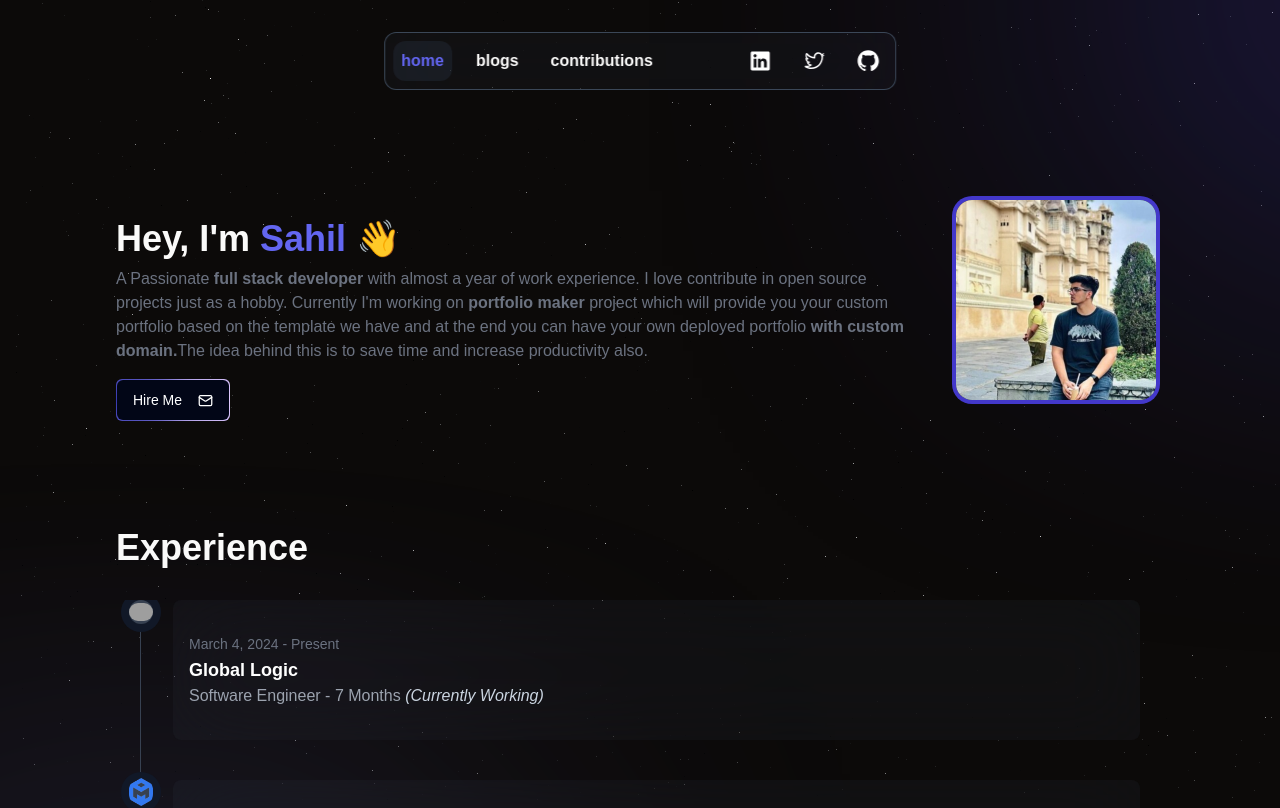
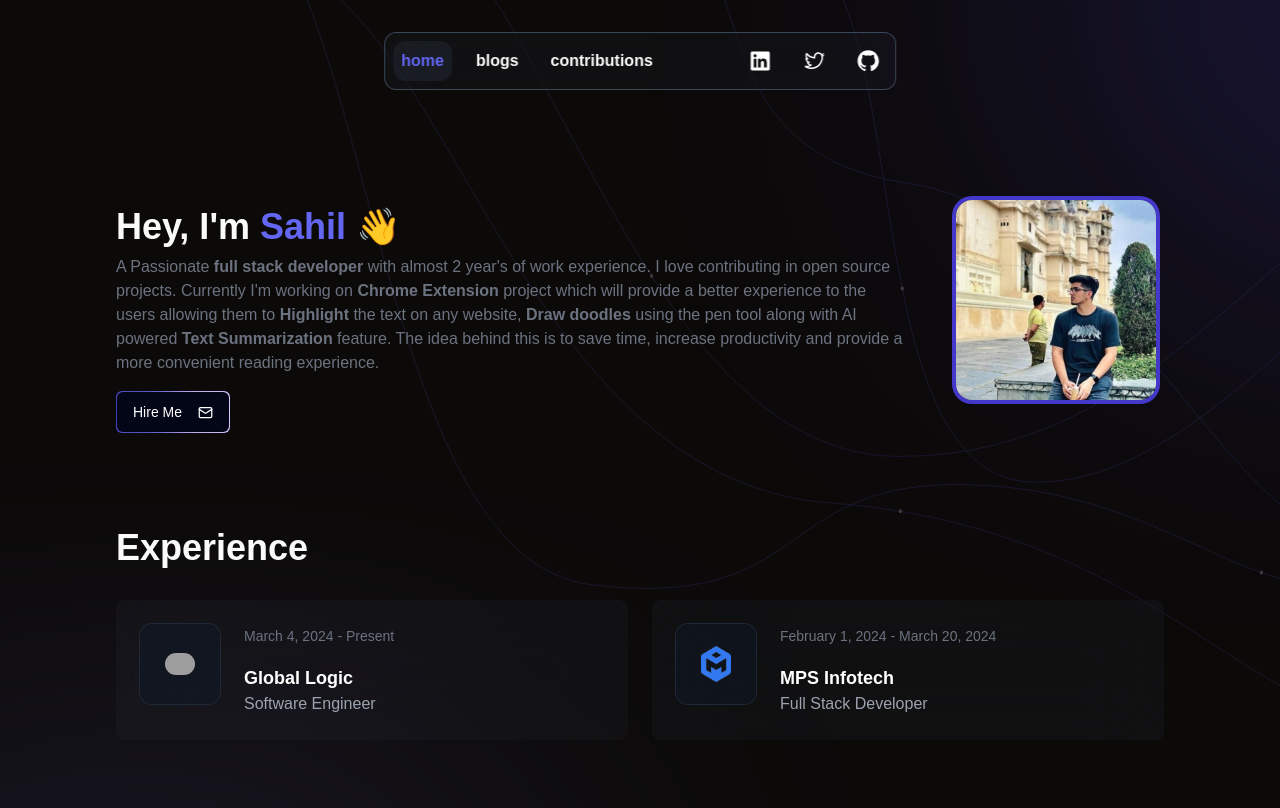
Before and after one commit to SahilLamba0008/next-portfolio, a Next.js app: page / in a window 1280 px wide. Shown: the top 808 px of the page. Built offline with nearby package versions, Linux system fonts and the light colour scheme; grey boxes are pictures that could not be loaded.

Commit message:
added animated svg

```diff
--- a/app/layout.tsx
+++ b/app/layout.tsx
@@ -10,6 +10,7 @@ import ActiveSectionContextProvider from "@/context/active-section-context-provi
 import { SpeedInsights } from "@vercel/speed-insights/next";
 import { Analytics } from "@vercel/analytics/react";
 import Link from "next/link";
+import StripesSVG from "@/components/StripesSVG";
 
 const geistSans = localFont({
 	src: "./fonts/GeistVF.woff",
@@ -41,7 +42,8 @@ export default function RootLayout({
 					<BgGlow />
 					<ActiveSectionContextProvider>
 						<Navbar />
-            <SpaceWarpCanvas />
+						{/* <SpaceWarpCanvas /> */}
+						<StripesSVG />
 						<SpeedInsights />
 						<Analytics />
 						{children}
--- a/app/page.tsx
+++ b/app/page.tsx
@@ -3,6 +3,7 @@ import ExperienceSection from "@/components/experience-section";
 import HeroSection from "@/components/hero-section";
 import ProjectsSection from "@/components/projects-section";
 import SkillsSection from "@/components/skills-section";
+import StripesSVG from "@/components/StripesSVG";
 // import {
 //     Accordion,
 //     AccordionContent,
@@ -20,6 +21,7 @@ export default function Home() {
 
 	return (
 		<div className="mx-auto mt-40 max-w-[1080px] px-4">
+			{/* <StripesSVG /> */}
 			<HeroSection />
 			<ExperienceSection />
 			<ProjectsSection />
--- /dev/null
+++ b/components/StripesSVG.tsx
@@ -0,0 +1,110 @@
+"use client";
+import { motion, useAnimation } from "framer-motion";
+import React, { useEffect, useRef, useState } from "react";
+
+const AnimatedDotOnPath = ({
+	pathData,
+	delay,
+}: {
+	pathData: string;
+	delay: number;
+}) => {
+	const pathRef = useRef<SVGPathElement>(null);
+	const [pathLength, setPathLength] = useState(0);
+	const [dotPosition, setDotPosition] = useState({ x: 0, y: 0 });
+
+	useEffect(() => {
+		if (pathRef.current) {
+			const length = pathRef.current.getTotalLength();
+			setPathLength(length);
+		}
+	}, []);
+
+	const [progress, setProgress] = useState(0);
+
+	useEffect(() => {
+		let frame: number;
+		let start: number | null = null;
+		const duration = 10000; // ms
+
+		const animate = (timestamp: number) => {
+			if (!start) start = timestamp;
+			const elapsed = (timestamp - start + delay * 1000) % duration;
+			const t = Math.abs(Math.sin((Math.PI * elapsed) / duration));
+			setProgress(t);
+			frame = requestAnimationFrame(animate);
+		};
+
+		frame = requestAnimationFrame(animate);
+		return () => cancelAnimationFrame(frame);
+	}, [delay]);
+
+	useEffect(() => {
+		if (pathRef.current && pathLength > 0) {
+			const point = pathRef.current.getPointAtLength(progress * pathLength);
+			setDotPosition({ x: point.x, y: point.y });
+		}
+	}, [progress, pathLength]);
+
+	return (
+		<>
+			<path
+				ref={pathRef}
+				d={pathData}
+				stroke="#6366f1"
+				strokeWidth="2"
+				fill="none"
+			/>
+			{pathLength > 0 && (
+				<circle r={5} fill="white" cx={dotPosition.x} cy={dotPosition.y} />
+			)}
+		</>
+	);
+};
+
+const StripesSVG = ({ flip = false }: { flip?: boolean }) => {
+	return (
+		<svg
+			xmlns="http://www.w3.org/2000/svg"
+			version="1.1"
+			xmlnsXlink="http://www.w3.org/1999/xlink"
+			width="4000"
+			height="2000"
+			preserveAspectRatio="none"
+			viewBox="0 0 4000 2000"
+			className={`absolute z-[-1] size-full opacity-20 ${
+				flip ? "bottom-0 right-0 -scale-y-100" : "left-0 top-0 -scale-x-100"
+			}`}
+		>
+			<g mask='url("#SvgjsMask1051")' fill="none">
+				<AnimatedDotOnPath
+					pathData="M3297.54-313.94C2824.1-80.47 2838.25 1393.58 2154.57 1461.47 1470.89 1529.36 1583.08 1211.47 1011.6 1211.47 440.11 1211.47 161.12 1460.02-131.37 1461.47"
+					delay={0}
+				/>
+				<AnimatedDotOnPath
+					pathData="M1865.79-130.07C1640.06-92.93 1804.65 385.22 1164.62 457.87 524.58 530.52 177.15 1320.27-237.73 1357.87"
+					delay={4}
+				/>
+				<AnimatedDotOnPath
+					pathData="M3144.75-89.26C2599.58-13.77 2391.85 1198.31 1403.37 1257.65 414.88 1316.99 117.74 1791.5-338.02 1797.65"
+					delay={2}
+				/>
+				<AnimatedDotOnPath
+					pathData="M2850.59-304.04C2309.78-207.33 2044.57 1136.04 1194.96 1140.99 345.35 1145.94-13.4 474.06-460.67 460.99"
+					delay={3}
+				/>
+				<AnimatedDotOnPath
+					pathData="M1461.9-116.84C1150.8 89.02 1316.36 1196.85 770.63 1205.54 224.91 1214.23-231.34 580.81-611.9 565.54"
+					delay={5}
+				/>
+			</g>
+			<defs>
+				<mask id="SvgjsMask1051">
+					<rect width="4000" height="2000" fill="#ffffff"></rect>
+				</mask>
+			</defs>
+		</svg>
+	);
+};
+
+export default StripesSVG;
--- a/components/experience-section.tsx
+++ b/components/experience-section.tsx
@@ -40,8 +40,8 @@ const ExperienceSection = () => {
 			<RevealY delay={0.1}>
 				<h1 className="mb-8 text-4xl font-bold">Experience</h1>
 			</RevealY>
-      <RevealOpacity delay={0.1} className="px-6">
-        <ol className="relative border-l border-gray-200 dark:border-gray-700">
+			<RevealOpacity delay={0.1}>
+				<ol className="relative border-gray-200 dark:border-gray-700 flex gap-6 flex-wrap">
 					{experienceData.map(
 						(
 							{
@@ -61,8 +61,8 @@ const ExperienceSection = () => {
 									: formatDate(new Date(endDate));
 
 							return (
-                <li key={idx} className="mb-10 ml-6">
-                  <span
+								<div key={idx} className="flex-1">
+									{/* <span
 										className={`absolute -left-3 flex size-6 items-center justify-center rounded-full bg-gray-200 ring-8 ring-white dark:bg-gray-700 ${idx == 0 ? "dark:ring-gray-900" : "dark:ring-gray-900"}`}
 									>
 										<Image
@@ -72,29 +72,42 @@ const ExperienceSection = () => {
 											height={30}
 											className="rounded-full"
 										/>
-                  </span>
-                  <div className="ml-2 rounded-lg bg-gray-600/10 px-4 py-8 backdrop-blur-2xl">
-                    <time className="mb-1 text-sm font-normal leading-none text-gray-400 dark:text-gray-500">
+									</span> */}
+									<div className="flex gap-6 rounded-lg bg-gray-600/10 px-6 py-6 backdrop-blur-2xl">
+										<div
+											className={`flex size-20 items-center justify-center rounded-xl ring-1 ring-white dark:bg-gray-900/50 dark:ring-gray-800`}
+										>
+											<Image
+												src={companyLogo || "/default-logo.png"}
+												alt={`${companyName} logo`}
+												width={30}
+												height={30}
+												className="rounded-xl"
+											/>
+										</div>
+										<div>
+											<time className="text-sm font-normal leading-none text-gray-400 dark:text-gray-500 whitespace-nowrap">
 												{startDateFormatted} - {endDateFormatted}
 											</time>
-                    <h3 className="text-lg font-semibold text-gray-900 dark:text-white">
+											<h3 className="mt-4 text-lg font-semibold text-gray-900 dark:text-white">
 												{companyName}
 											</h3>
 											<p className="text-base font-normal text-gray-500 dark:text-gray-400">
-                      {positions[positions.length - 1]} -{" "}
-                      {endDate === "current" ? (
+												{positions[positions.length - 1]}
+												{/* {endDate === "current" ? (
                         <>
                           {time} {unit}{" "}
                           <span className="italic text-slate-300">
                             (Currently Working)
                           </span>
                         </>
-                      ) : (
-                        `${time} ${unit}`
-                      )}
+                      ) : ( */}
+												{/* {`${time} ${unit}`} */}
+												{/* )} */}
 											</p>
 										</div>
-                </li>
+									</div>
+								</div>
 							);
 						}
 					)}
--- a/components/hero-section.tsx
+++ b/components/hero-section.tsx
@@ -42,13 +42,16 @@ const HeroSection = () => {
 					</h1>
 					<p className="text-md mb-4 text-gray-500">
 						A Passionate <span className="font-bold">full stack developer</span>{" "}
-            with almost a year of work experience. I love contribute in open
-            source projects just as a hobby. Currently I&apos;m working on{" "}
-            <span className="font-bold">portfolio maker</span> project which
-            will provide you your custom portfolio based on the template we have
-            and at the end you can have your own deployed portfolio{" "}
-            <span className="font-bold">with custom domain.</span>
-            The idea behind this is to save time and increase productivity also.
+						with almost 2 year&apos;s of work experience. I love contributing in
+						open source projects. Currently I&apos;m working on{" "}
+						<span className="font-bold">Chrome Extension</span> project which
+						will provide a better experience to the users allowing them to{" "}
+						<span className="font-bold">Highlight</span> the text on any
+						website, <span className="font-bold">Draw doodles</span> using the
+						pen tool along with AI powered
+						<span className="font-bold"> Text Summarization</span> feature. The
+						idea behind this is to save time, increase productivity and provide
+						a more convenient reading experience.
 					</p>
 					<div className="max-sm:hidden">
 						<HireMeButton />
```
Also changed, not shown: app/globals.css (indentation only). Lines whose indentation alone changed are shown as unchanged.
